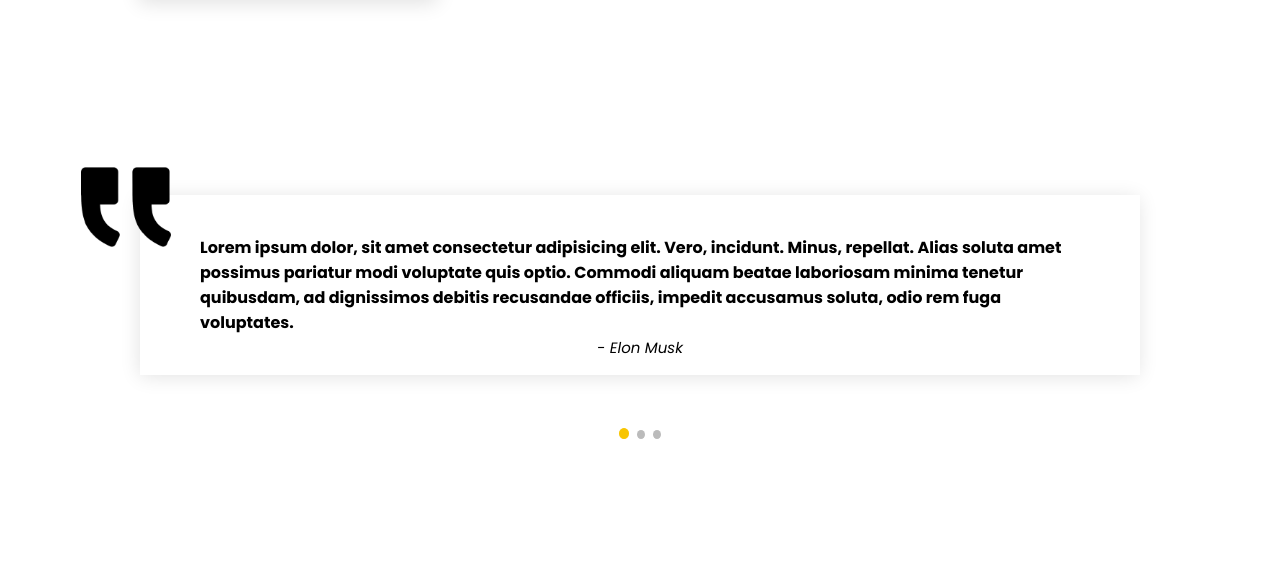
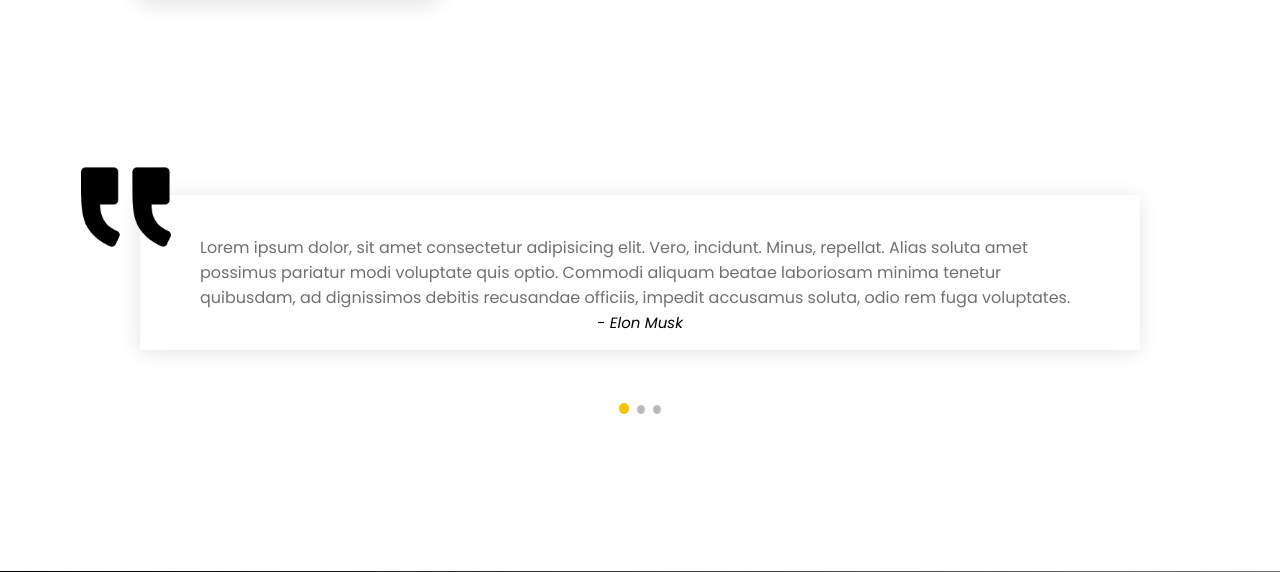
Before and after one commit to Ganinx/New-men-upgraders, a PHP site: page /Nos-CV in a window 1280 px wide. Shown: the part 1669-2241 px from the top of the page. Run offline with PHP 8.4, Linux system fonts and the light colour scheme.

Commit message:
modif text slide

```diff
--- a/CSS/nos-cv.css
+++ b/CSS/nos-cv.css
@@ -189,6 +189,8 @@ h3 {
   .mySlides h4 {
     box-shadow: -1px 2px 19px -1px rgba(0,0,0,0.12);
     padding: 40px 60px;
+    color: #707070;
+    font-weight: normal;
   }
   /* Next & previous buttons */
   .prev, .next {
```
